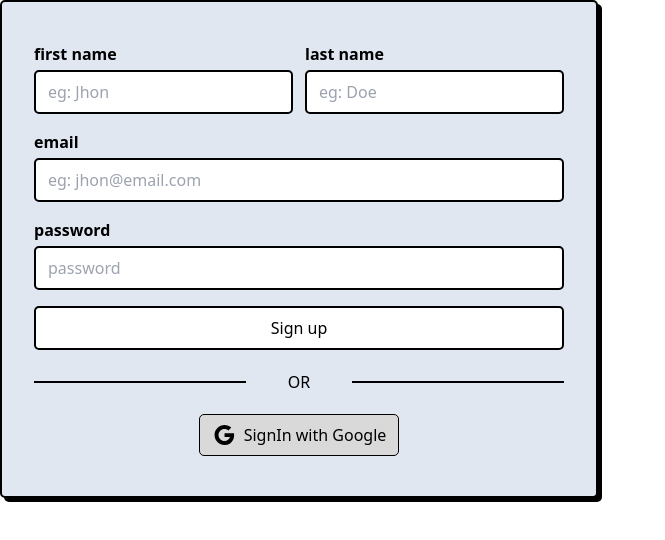
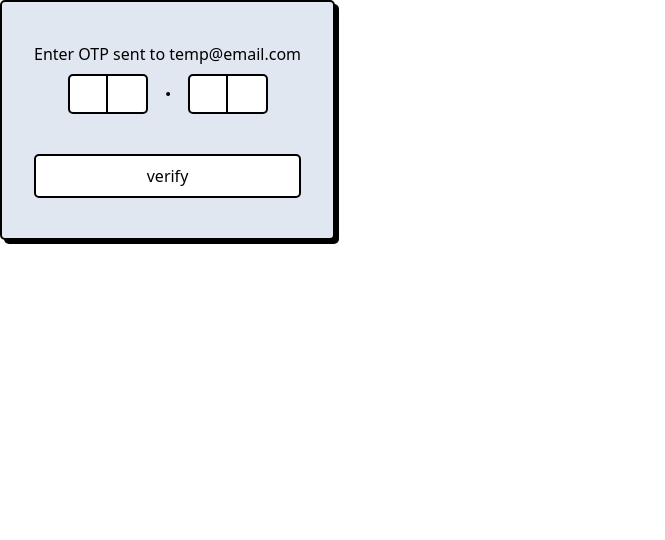
Before and after one commit to abhiram-ar/aicademy-fontend, a React (Vite) app: page /test in a window 1280 px wide. Shown: the top 540 px of the page, without its empty margins (0-665 px from the left). Built offline with nearby package versions, Linux system fonts and the light colour scheme.

Commit message:
otp component

```diff
--- a/package.json
+++ b/package.json
@@ -17,6 +17,7 @@
     "@radix-ui/react-slot": "^1.1.0",
     "class-variance-authority": "^0.7.1",
     "clsx": "^2.1.1",
+    "input-otp": "^1.4.1",
     "lucide-react": "^0.468.0",
     "react": "^18.3.1",
     "react-dom": "^18.3.1",
--- /dev/null
+++ b/src/components/auth/Otp.tsx
@@ -0,0 +1,36 @@
+import React from "react";
+import AuthBlock from "../base/AuthBlock";
+import {
+    InputOTP,
+    InputOTPGroup,
+    InputOTPSeparator,
+    InputOTPSlot,
+} from "@/components/ui/input-otp";
+
+type Props = {email: string}
+
+const Otp:React.FC<Props> = ({email}) => {
+    return (
+        <AuthBlock>
+          <p className="font-medium mb-2">Enter OTP sent to {email || "temp@email.com"}</p>
+            <div className="w-fit mx-auto">
+                <InputOTP maxLength={4}>
+                    <InputOTPGroup>
+                        <InputOTPSlot index={0} />
+                        <InputOTPSlot index={1} />
+                    </InputOTPGroup>
+                    <InputOTPSeparator />
+                    <InputOTPGroup>
+                        <InputOTPSlot index={2} />
+                        <InputOTPSlot index={3} />
+                    </InputOTPGroup>
+                </InputOTP>
+            </div>
+            <button className="w-full bg-white py-2 px-3 border-2 border-black rounded-base mt-10 hover:bg-black hover:text-white active:bg-zinc-700">
+                verify
+            </button>
+        </AuthBlock>
+    );
+};
+
+export default Otp;
--- a/src/components/base/AuthBlock.tsx
+++ b/src/components/base/AuthBlock.tsx
@@ -3,7 +3,7 @@ import React, { ReactNode } from "react";
 type Props = { children?: ReactNode };
 
 const AuthBlock: React.FC<Props> = ({ children }) => {
-    return <div className="bg-[#e0e7f1] border-2 border-black py-10 px-8  w-fit shadow-light rounded-base">
+    return <div className="bg-[#e0e7f1] border-2 border-black py-10 px-8  w-fit shadow-light rounded-base min-w-80">
         {children}</div>;
 };
 
--- /dev/null
+++ b/src/components/ui/input-otp.tsx
@@ -0,0 +1,71 @@
+import { OTPInput, OTPInputContext } from "input-otp";
+import { Dot } from "lucide-react";
+
+import * as React from "react";
+
+import { cn } from "@/lib/utils";
+
+const InputOTP = React.forwardRef<
+    React.ElementRef<typeof OTPInput>,
+    React.ComponentPropsWithoutRef<typeof OTPInput>
+>(({ className, containerClassName, ...props }, ref) => (
+    <OTPInput
+        ref={ref}
+        containerClassName={cn(
+            "flex items-center gap-2 has-[:disabled]:opacity-50",
+            containerClassName
+        )}
+        className={cn("disabled:cursor-not-allowed", className)}
+        {...props}
+    />
+));
+InputOTP.displayName = "InputOTP";
+
+const InputOTPGroup = React.forwardRef<
+    React.ElementRef<"div">,
+    React.ComponentPropsWithoutRef<"div">
+>(({ className, ...props }, ref) => (
+    <div ref={ref} className={cn("flex items-center", className)} {...props} />
+));
+InputOTPGroup.displayName = "InputOTPGroup";
+
+const InputOTPSlot = React.forwardRef<
+    React.ElementRef<"div">,
+    React.ComponentPropsWithoutRef<"div"> & { index: number }
+>(({ index, className, ...props }, ref) => {
+    const inputOTPContext = React.useContext(OTPInputContext);
+    const { char, hasFakeCaret, isActive } = inputOTPContext.slots[index];
+
+    return (
+        <div
+            ref={ref}
+            className={cn(
+                "relative bg-white dark:bg-secondaryBlack flex h-10 w-10 items-center justify-center border-y-2 border-r-2 border-border dark:border-darkBorder text-sm font-base transition-all first:rounded-l-base first:border-l-2 last:rounded-r-base",
+                isActive &&
+                    "z-10 ring-1 ring-black ring-offset-white dark:ring-white dark:ring-offset-black",
+                className
+            )}
+            {...props}
+        >
+            {char}
+            {hasFakeCaret && (
+                <div className="pointer-events-none absolute inset-0 flex items-center justify-center">
+                    <div className="h-4 w-px animate-caret-blink bg-black dark:bg-white duration-1000" />
+                </div>
+            )}
+        </div>
+    );
+});
+InputOTPSlot.displayName = "InputOTPSlot";
+
+const InputOTPSeparator = React.forwardRef<
+    React.ElementRef<"div">,
+    React.ComponentPropsWithoutRef<"div">
+>(({ ...props }, ref) => (
+    <div ref={ref} role="separator" {...props}>
+        <Dot />
+    </div>
+));
+InputOTPSeparator.displayName = "InputOTPSeparator";
+
+export { InputOTP, InputOTPGroup, InputOTPSlot, InputOTPSeparator };
--- a/src/main.tsx
+++ b/src/main.tsx
@@ -3,7 +3,7 @@ import { createRoot } from "react-dom/client";
 import "./index.css";
 import App from "./App";
 import { createBrowserRouter, RouterProvider } from "react-router-dom";
-import Signup from "./components/auth/Signup";
+import Otp from "./components/auth/Otp";
 
 const appRouter = createBrowserRouter([
     {
@@ -12,7 +12,7 @@ const appRouter = createBrowserRouter([
     },
     {
         path: "/test",
-        element: <Signup/>,
+        element: <Otp/>,
     },
 ]);
 
--- a/tailwind.config.js
+++ b/tailwind.config.js
@@ -37,6 +37,15 @@ export default {
                 base: "500",
                 heading: "700",
             },
+            keyframes: {
+                "caret-blink": {
+                    "0%,70%,100%": { opacity: "1" },
+                    "20%,50%": { opacity: "0" },
+                },
+            },
+            animation: {
+                "caret-blink": "caret-blink 1.25s ease-out infinite",
+            },
         },
     },
     plugins: [import("tailwindcss-animate")],
```
Also changed, not shown: 1 other file (tests, documents, lock files or other folders).
